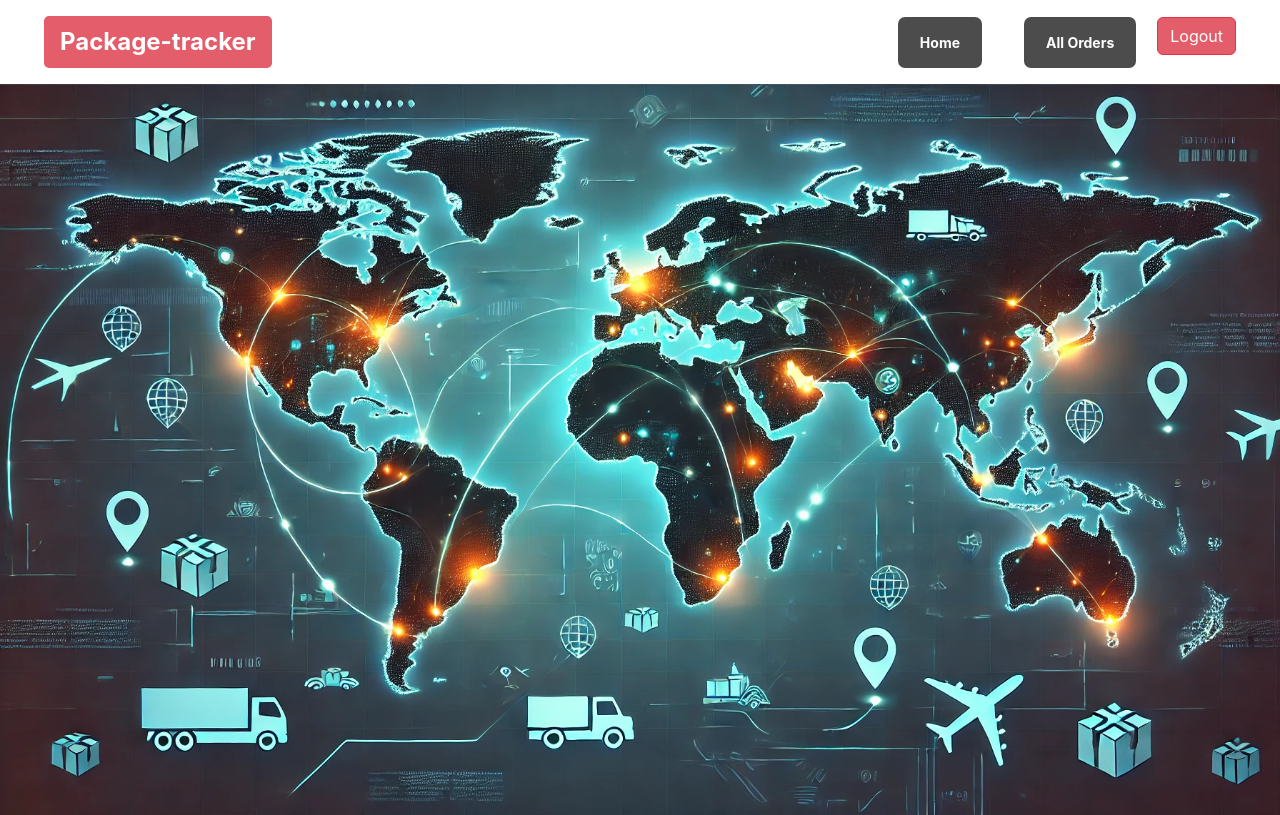
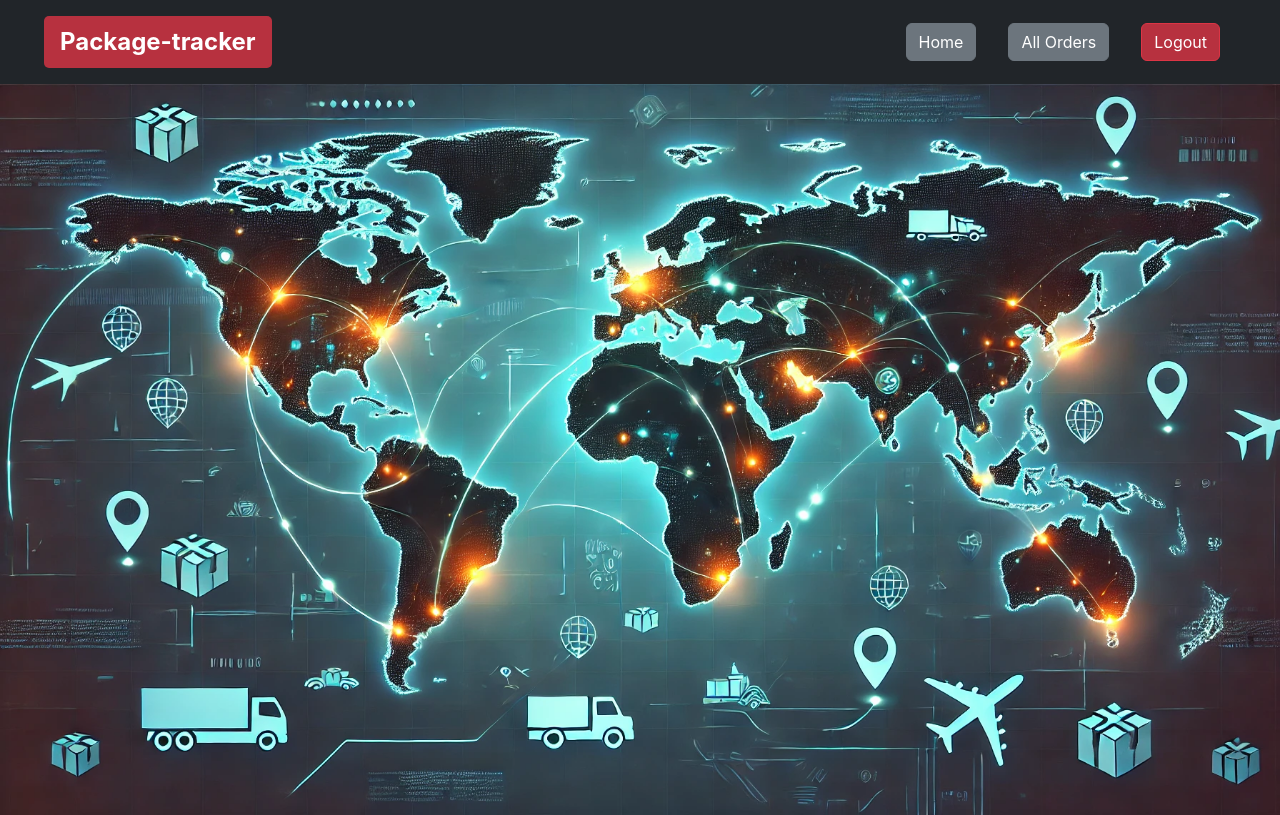
Before and after one commit to AdhamIsHere/Package-Tracker, an Angular app in the folder Front-end/: page /home-admin in a window 1280 px wide. Built offline with nearby package versions, Linux system fonts and the light colour scheme.

Commit message:
worked on admin update and nav bar

```diff
--- a/Front-end/src/app/admin-update/admin-update.component.ts
+++ b/Front-end/src/app/admin-update/admin-update.component.ts
@@ -31,7 +31,24 @@ export class AdminUpdateComponent implements OnInit {
     });
   }
   loadOrders() {
-    throw new Error('Method not implemented.');
+    this.orderService.getAllOrders().subscribe(
+      data => {
+        // find order by id
+        let order = data.find((order) => order.id == this.orderId);
+        if (order) {
+          this.pickupLocation = order.pickup_location;
+          this.deliveryLocation = order.delivery_location;
+          this.deliveryTime = order.delivery_time;
+          this.selectedItems = order.items;
+        } else {
+          this.errorMessage = 'Order not found';
+        }
+      },
+      error => {
+        this.errorMessage = 'Error fetching order';
+        console.error('Error fetching orders', error);
+      }
+    );
   }
 
   // Load order details along with available items for selection
--- a/Front-end/src/app/home-adminn/home-adminn.component.html
+++ b/Front-end/src/app/home-adminn/home-adminn.component.html
@@ -1,21 +1,21 @@
 <div class="navcontainer">
-  <nav class="navbar navbar-expand-lg navbar-light custom_container m-auto">
+  <nav class="navbar navbar-expand-lg navbar-light bg-dark custom_container m-auto">
     <div class="container-fluid">
-      <a class="navbar-brand" href="#">Package-tracker</a>
+      <a class="navbar-brand" href="/home-admin">Package-tracker</a>
       <button class="navbar-toggler" type="button" data-bs-toggle="collapse" data-bs-target="#navbarNav" aria-controls="navbarNav" aria-expanded="false" aria-label="Toggle navigation">
         <span class="navbar-toggler-icon"></span>
       </button>
 
       <div class="collapse navbar-collapse" id="navbarNav">
         <ul class="navbar-nav ms-auto custom_ul">
-          <li class="nav-item custom_li">
-            <a class="nav-link custom_a" aria-current="page" routerLink="">Home</a>
+          <li class="nav-item ">
+            <a class="btn btn-secondary mx-3 " aria-current="page" routerLink="">Home</a>
           </li>
-          <li class="nav-item custom_li">
-            <a class="nav-link custom_a" routerLink="/orders-admin">All Orders</a>
+          <li class="nav-item ">
+            <a class="btn btn-secondary mx-3" routerLink="/orders-admin">All Orders</a>
           </li>
           <li class="nav-item">
-            <button class="btn btn-outline-danger" (click)="logout()">Logout</button>
+            <button class="btn btn-outline-danger mx-3" (click)="logout()">Logout</button>
           </li>
         </ul>
       </div>
--- a/Front-end/src/app/home-page/home-page.component.css
+++ b/Front-end/src/app/home-page/home-page.component.css
@@ -23,35 +23,35 @@
   background-color: rgba(220, 53, 69, 1);
 }
 
-.custom_li {
-  margin-inline: 1.5em;
-  padding: 0.5em 1em;
-  border-radius: 0.5em;
-  background-color: rgba(0, 0, 0, 0.7);
-  transition: background-color 0.3s, color 0.3s;
-}
+/*.custom_li {*/
+/*  margin-inline: 1.5em;*/
+/*  padding: 0.5em 1em;*/
+/*  border-radius: 0.5em;*/
+/*  background-color: rgba(0, 0, 0, 0.7);*/
+/*  transition: background-color 0.3s, color 0.3s;*/
+/*}*/
 
-.custom_a {
-  color: #ffffff;
-  font-weight: bold;
-}
+/*.custom_a {*/
+/*  color: #ffffff;*/
+/*  font-weight: bold;*/
+/*}*/
 
-.custom_li:hover {
-  background-color: rgba(255, 255, 255, 0.9);
-}
+/*.custom_li:hover {*/
+/*  background-color: rgba(255, 255, 255, 0.9);*/
+/*}*/
 
 .custom_li:hover .custom_a {
   color: #000000;
 }
 
-.btn-outline-danger {
-  background-color: rgba(220, 53, 69, 0.8);
-  color: #ffffff;
-  transition: all 0.3s;
-}
+/*.btn-outline-danger {*/
+/*  background-color: rgba(220, 53, 69, 0.8);*/
+/*  color: #ffffff;*/
+/*  transition: all 0.3s;*/
+/*}*/
 
-.btn-outline-danger:hover {
-  background-color: #dc3545;
-  border-color: #dc3545;
-  color: #ffffff;
-}
+/*.btn-outline-danger:hover {*/
+/*  background-color: #dc3545;*/
+/*  border-color: #dc3545;*/
+/*  color: #ffffff;*/
+/*}*/
--- a/Front-end/src/app/home-page/home-page.component.html
+++ b/Front-end/src/app/home-page/home-page.component.html
@@ -1,5 +1,5 @@
 <div class="navcontainer">
-  <nav class="navbar navbar-expand-lg navbar-light custom_container m-auto">
+  <nav class="navbar navbar-expand-lg navbar-light bg-dark custom_container m-auto">
     <div class="container-fluid">
       <a class="navbar-brand" href="#">Package-tracker</a>
       <button class="navbar-toggler" type="button" data-bs-toggle="collapse" data-bs-target="#navbarNav" aria-controls="navbarNav" aria-expanded="false" aria-label="Toggle navigation">
@@ -8,17 +8,17 @@
 
       <div class="collapse navbar-collapse" id="navbarNav">
         <ul class="navbar-nav ms-auto custom_ul">
-          <li class="nav-item custom_li">
-            <a class="nav-link custom_a" aria-current="page" routerLink="/home">Home</a>
+          <li class="nav-item ">
+            <a class="btn btn-secondary mx-3" aria-current="page" routerLink="/home">Home</a>
           </li>
-          <li class="nav-item custom_li">
-            <a class="nav-link custom_a" routerLink="/order-page">Order Page</a>
+          <li class="nav-item ">
+            <a class="btn btn-secondary mx-3" routerLink="/order-page">Order Page</a>
           </li>
-          <li class="nav-item custom_li">
-            <a class="nav-link custom_a" routerLink="/my-orders">My Orders</a>
+          <li class="nav-item ">
+            <a class="btn btn-secondary mx-3" routerLink="/my-orders">My Orders</a>
           </li>
           <li class="nav-item">
-            <button class="btn btn-outline-danger" (click)="logout()">Logout</button>
+            <button class="btn btn-outline-danger mx-3" (click)="logout()">Logout</button>
           </li>
         </ul>
       </div>
```
